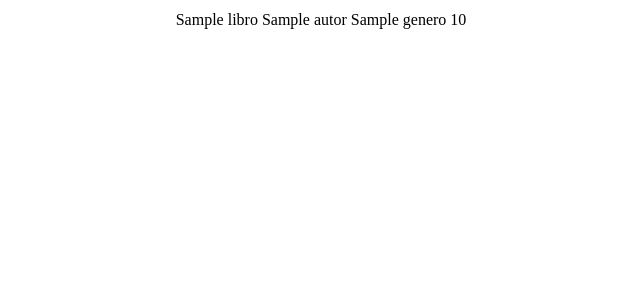
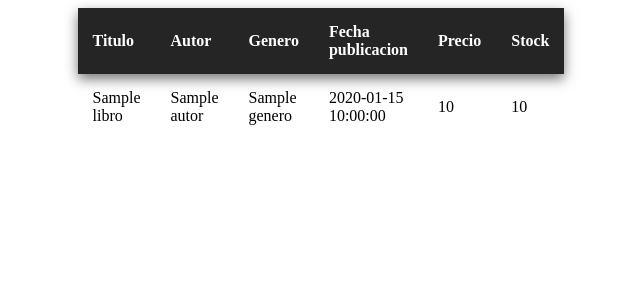
Before and after one commit to LuiscTez/py-proyecto, a Flask app: template templates/index.html in a window 1280 px wide. Shown: the top 300 px of the page, without its empty margins (319-959 px from the left). Run offline with Flask 3, Linux system fonts and the light colour scheme; the template is opened without the code that fills it: most values are stand-ins (such as "Sample title", 1, 10 or a date in 2020).

Commit message:
Se agregan estilos a index.html y se agrega encabezado de tabla

```diff
--- a/static/css/estilo.css
+++ b/static/css/estilo.css
@@ -0,0 +1,21 @@
+table {
+  width: 400px;
+  background-color: rgb(255, 255, 255);
+  color: rgb(0, 0, 0);
+  text-align: left;
+  border-collapse: collapse;
+}
+
+th, td {
+  padding: 15px;
+}
+
+thead {
+  background-color: rgb(37, 37, 37);
+  color: white;
+  box-shadow: 0 5px 12px rgba(0, 0, 0, 0.541);
+}
+
+tr:nth-child(even) {
+  background-color: rgb(223, 223, 223);
+}
--- a/templates/index.html
+++ b/templates/index.html
@@ -4,12 +4,22 @@
 
 {% block contenido %}
 <table align="center">
+    <thead>
+      <th>Titulo</th>
+      <th>Autor</th>
+      <th>Genero</th>
+      <th>Fecha publicacion</th>
+      <th>Precio</th>
+      <th>Stock</th>
+    </thead>
     {% for libro in datos %}
     <tr>
         <td>{{ libro.titulo }}</td>
         <td>{{ libro.autor }}</td>
         <td>{{ libro.genero }}</td>
-        <td style="text-align:right">{{ "{:,}".format(libro.precio) }}</td>
+        <td>{{ libro.fecha_publicacion }}</td>
+        <td>{{ libro.precio }}</td>
+        <td>{{ libro.stock }}</td>
     </tr>
     {% endfor %}
 </table>
```
